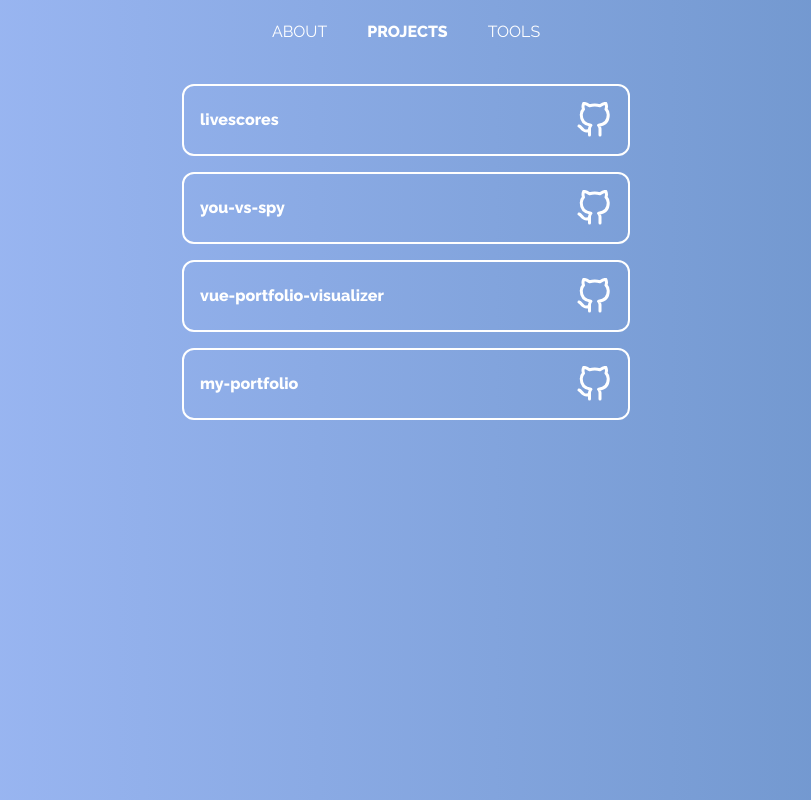
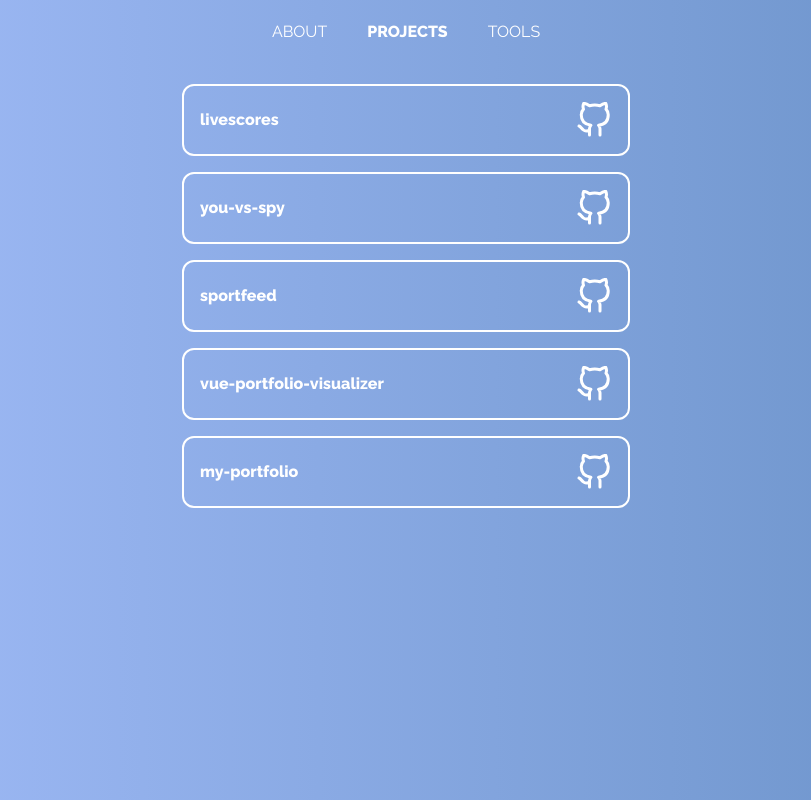
Before and after one commit to saharbit/my-portfolio, a React (Create React App) app: page / in a window 1280 px wide. Both pictures are taken after a click on the element "PROJECTS". Shown: the whole page, without its empty margins (234-1045 px from the left). Built offline with nearby package versions, Linux system fonts and the light colour scheme.

Commit message:
Add sportfeed

```diff
--- a/src/tabs/Projects.js
+++ b/src/tabs/Projects.js
@@ -10,6 +10,10 @@ const PROJECTS = [
   {
     name: "you-vs-spy",
     github: "https://github.com/saharbit/you-vs-spy",
+  },
+  {
+    name: "sportfeed",
+    github: "https://github.com/saharbit/sportfeed",
   },
   {
     name: "vue-portfolio-visualizer",
```
Also changed, not shown: src/assets/project1.png (deleted), src/assets/sb.png (deleted).
